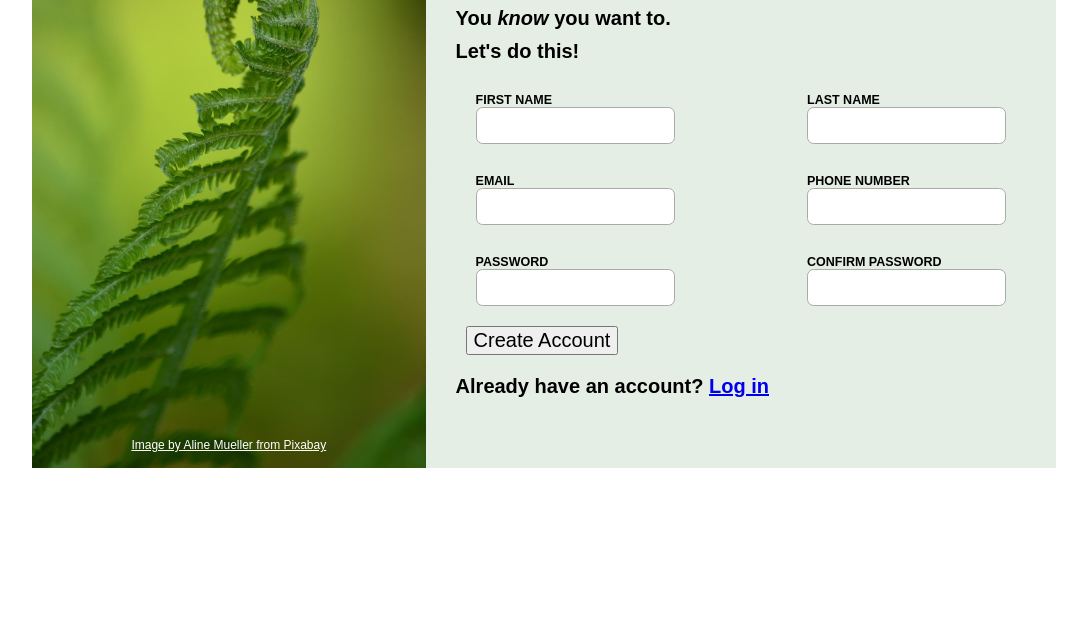
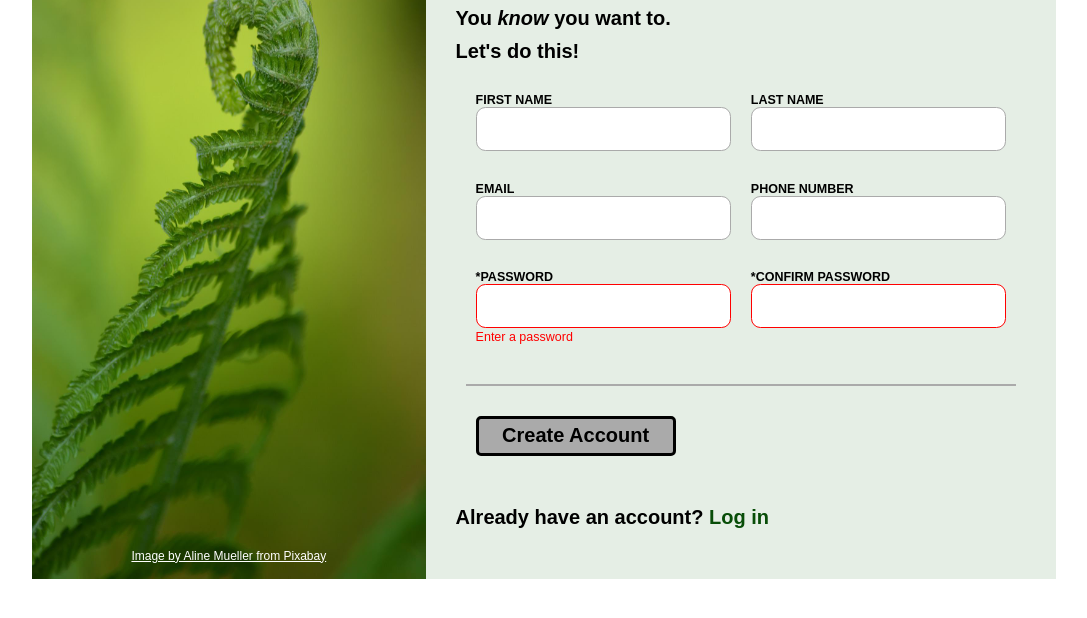
Before and after one commit to prospero-apps/signup-form, a plain HTML site: page index.html in a window 1280 px wide. Shown: the part 142-760 px from the top of the page, without its empty margins (96-1183 px from the left). Drawn offline with Linux system fonts and the light colour scheme.

Commit message:
Style the form elements

```diff
--- a/index.html
+++ b/index.html
@@ -38,31 +38,33 @@
             <div class="formrow">
                 <div class="item">
                     <label for="firstname">FIRST NAME</label>
-                    <input type="text" id="firstname">
+                    <input type="text" id="firstname" placeholder=" ">
+                    <span class="error"></span>
                 </div>
                 <div class="item">
                     <label for="lastname">LAST NAME</label>
-                    <input type="text" id="lastname">
+                    <input type="text" id="lastname" autocomplete="name">
                 </div>
             </div>
             <div class="formrow">
                 <div class="item">
                     <label for="email">EMAIL</label>
-                    <input type="email" id="email">
+                    <input type="email" id="email" autocomplete="email">
                 </div>
                 <div class="item">
                     <label for="phone">PHONE NUMBER</label>
-                    <input type="tel" id="phone">
+                    <input type="tel" id="phone" autocomplete="tel">
                 </div>
             </div>
             <div class="formrow">
                 <div class="item">
-                    <label for="psw">PASSWORD</label>
-                    <input type="password" id="psw">
+                    <label for="psw">*PASSWORD</label>
+                    <input type="password" id="psw" minlength="8" required>
+                    <span class="error">Enter a password</span>
                 </div>
                 <div class="item">
-                    <label for="confirm">CONFIRM PASSWORD</label>
-                    <input type="password" id="confirm">
+                    <label for="confirm">*CONFIRM PASSWORD</label>
+                    <input type="password" id="confirm" minlength="8" required>
                 </div>
             </div>
             <div class="formrow">
--- a/style.css
+++ b/style.css
@@ -64,10 +64,6 @@ body {
     margin-top: 50px;
 }
 
-#login {
-    margin-bottom: 50px;
-}
-
 form {
     margin: 20px 10px;
 }
@@ -88,15 +84,66 @@ input {
     width: 100%;
     box-sizing: border-box;
     padding: 10px;
+    font-size: .75em;
 }
 
 input:focus {
-    background: rgba(0,0,0,.8);
-    color: #aaa;
-    font-weight: bold;
+    border: 1px solid blue;
+    box-shadow: inset 1px 5px rgba(158, 203, 240, .5);
+}
+
+input:invalid {
+    border: 1px solid red;
+    color: red;
+}
+
+.error {
+    font-size: .5em;
+    font-weight: normal;
+    color: red;
+    visibility: hidden;
+    display: block;
+    margin-top: .1em;
+}
+
+input[type='password']:invalid ~.error {
+    visibility: visible;
+}
+
+.formrow:last-child {
+    margin-top: 30px;
+    border-top: 2px solid #aaa;
 }
 
 button {
     font-family: inherit;
     font-size: 100%;
+    font-weight: bold;
+    border: 3px solid black;
+    border-radius: 5px;
+    width: 10em;
+    height: 2em;
+    margin: 30px 10px;
+    background-color: #aaa;
+    cursor: pointer;
 }
+
+button:hover,
+button:focus {
+    outline: none;
+    background: #000;
+    color: #aaa;
+}
+
+#login {
+    margin-bottom: 30px;
+}
+
+#login a {
+    text-decoration: none;
+    color: rgb(8, 77, 8);
+}
+
+#login a:hover {
+    color:rgb(11, 131, 11)
+}
```
